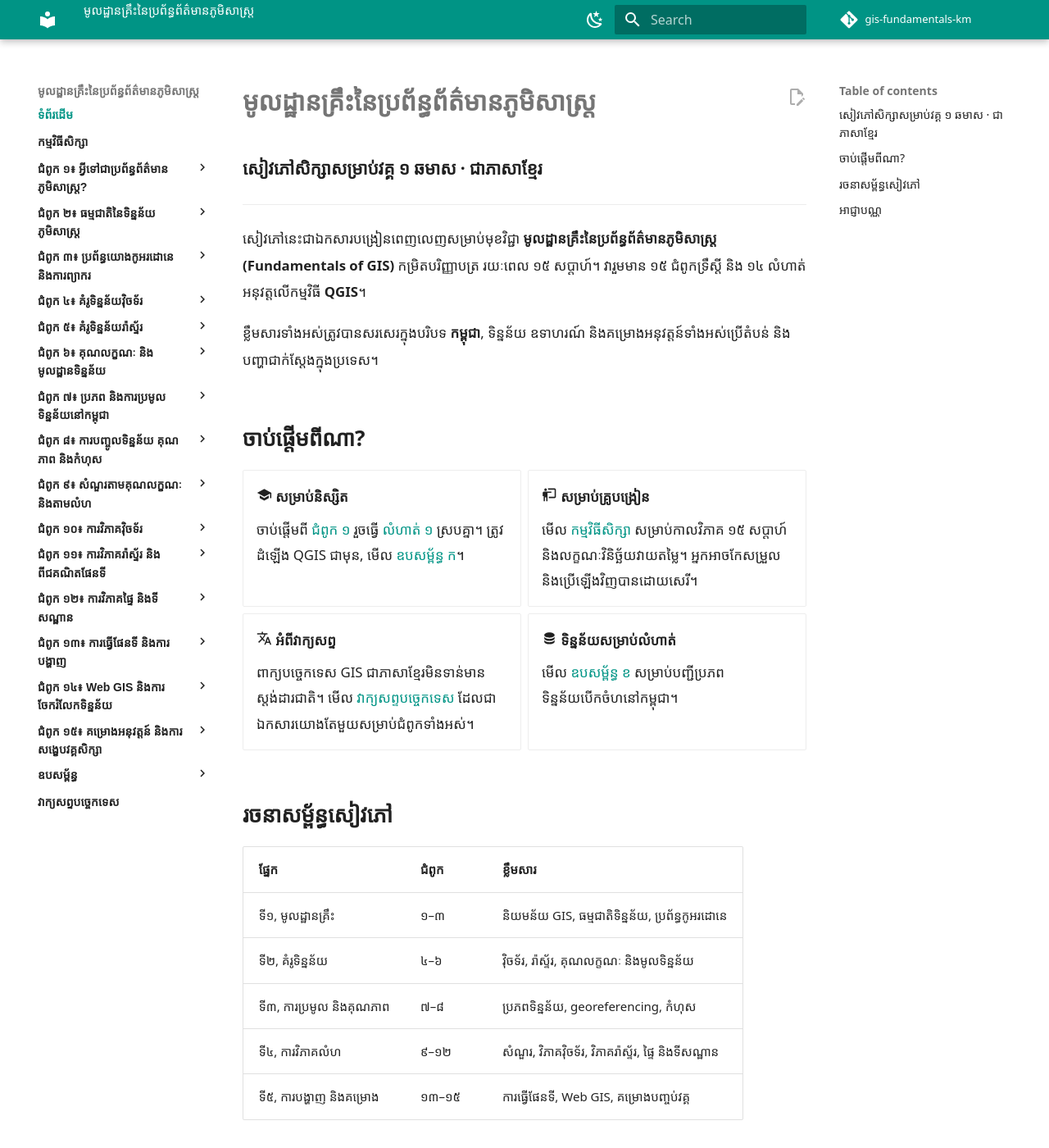
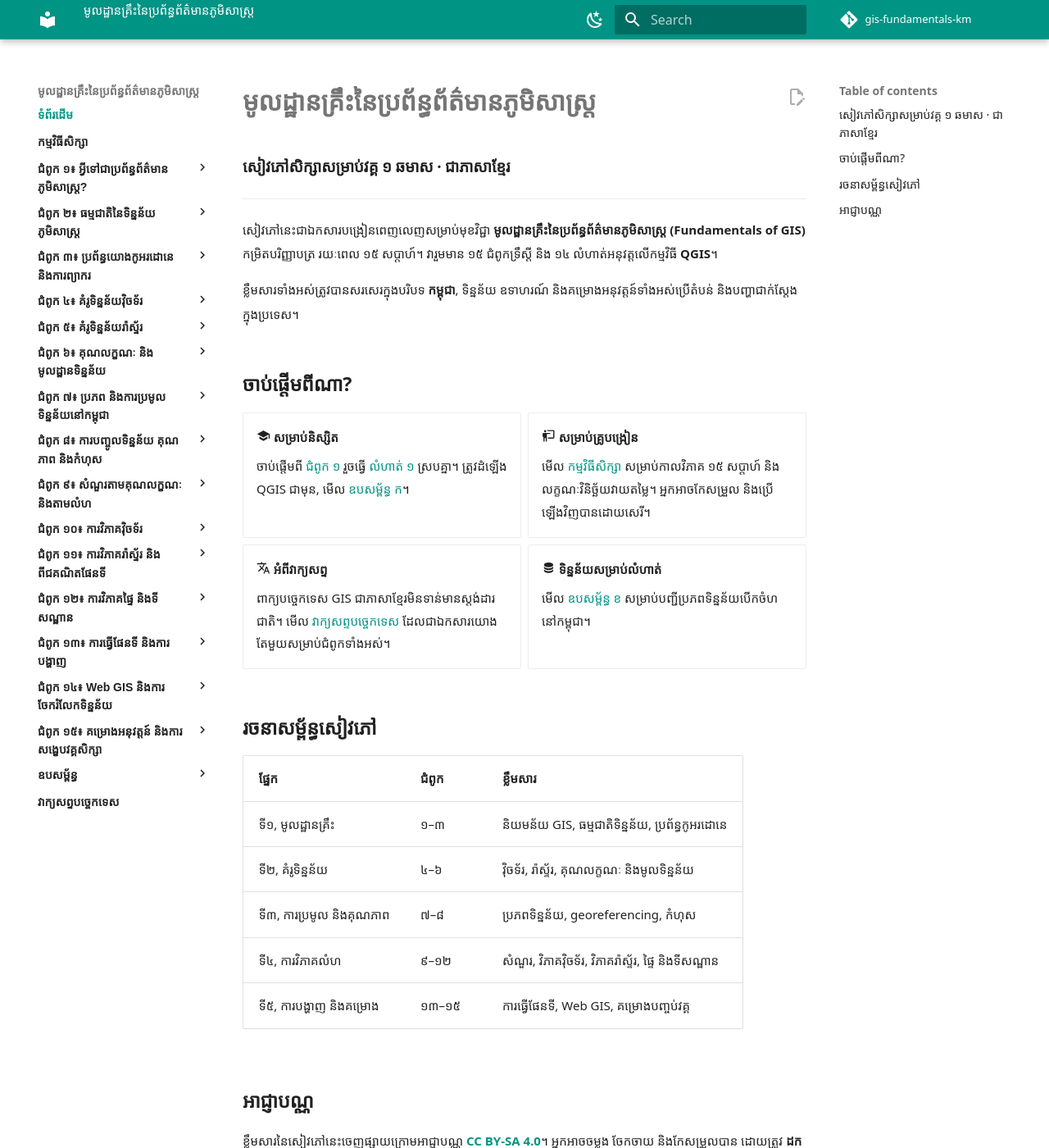
Before and after one commit to khgeo/gis-fundamentals, an MkDocs documentation site: the page built from docs/index.md, in a window 1280 px wide and 1400 px high. Shown: the whole window at 82% size. Built offline with MkDocs 1.6.1 and Material for MkDocs 9.7.7, drawn with Linux system fonts in a browser that asks for light colours; some web fonts are replaced; comment, search, counter and statistics services are not loaded.

Commit message:
Update khmer.css

```diff
--- a/docs/assets/css/khmer.css
+++ b/docs/assets/css/khmer.css
@@ -45,7 +45,7 @@ body, .md-typeset, .md-nav, .md-header, .md-footer,
 body, .md-typeset {
   /* Siemreap is lighter and sits smaller than Battambang at the same
      size, so it needs a step up to stay comfortable at reading length. */
-  font-size: 0.84rem;
+  font-size: 0.75rem;
   line-height: 1.95;
 }
 
```
